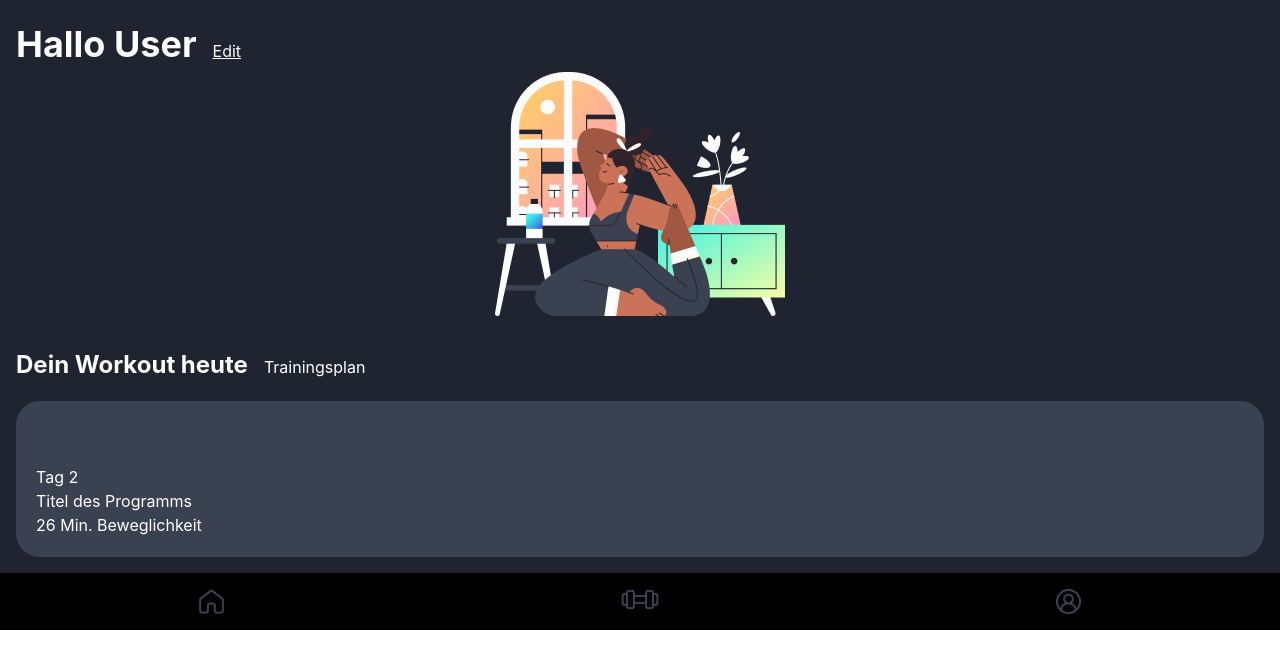
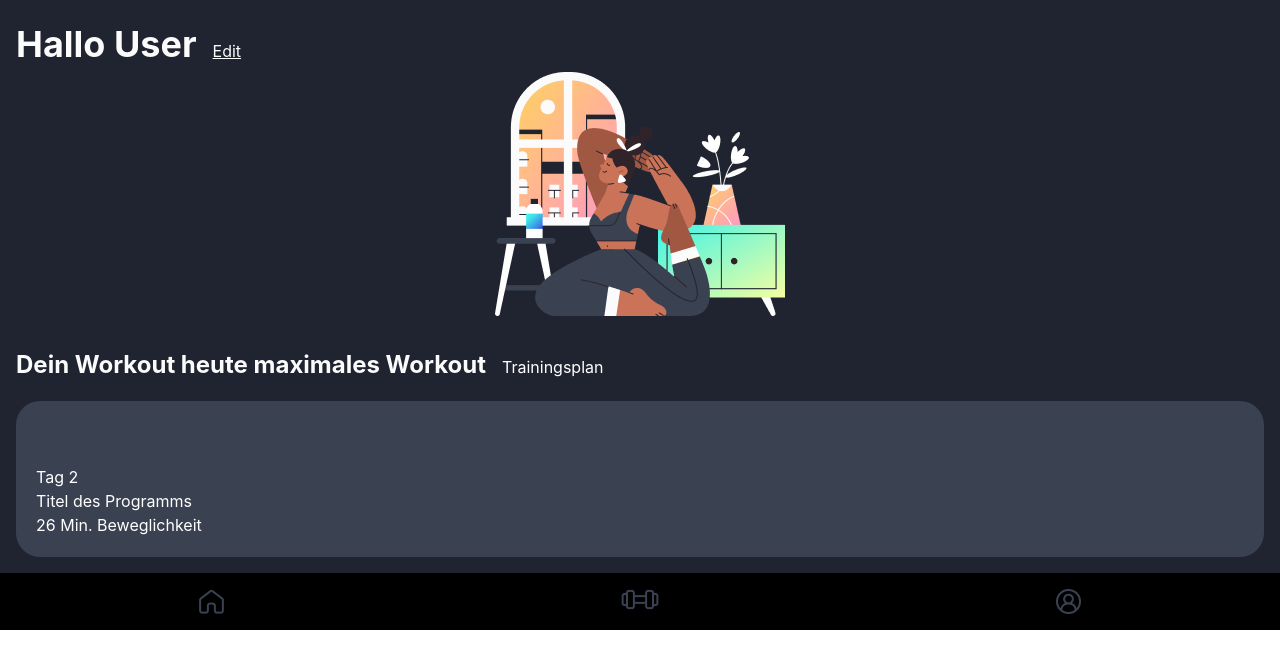
Before and after one commit to Medientourist/Fitness-App, a React (Vite) app: page / in a window 1280 px wide. Shown: the top 668 px of the page. Built offline with nearby package versions, Linux system fonts and the light colour scheme.

Commit message:
try to fix error

```diff
--- a/package.json
+++ b/package.json
@@ -8,6 +8,8 @@
     "preview": "vite preview"
   },
   "dependencies": {
+    "@apollo/client": "^3.10.4",
+    "graphql": "^16.8.1",
     "react": "^18.2.0",
     "react-dom": "^18.2.0",
     "react-router-dom": "^6.22.3"
--- a/src/components/start/StartToday.jsx
+++ b/src/components/start/StartToday.jsx
@@ -2,7 +2,7 @@ function StartToday() {
   return (
     <div className="py-4">
       <div className="mb-5 px-4">
-        <h2 className="inline mr-4">Dein Workout heute</h2>
+        <h2 className="inline mr-4">Dein Workout heute maximales Workout</h2>
         <a className="text-white">Trainingsplan</a>
       </div>
       <div className="px-4">
```
Also changed, not shown: src/test.js (added), 2 other files (tests, documents, lock files or other folders).
